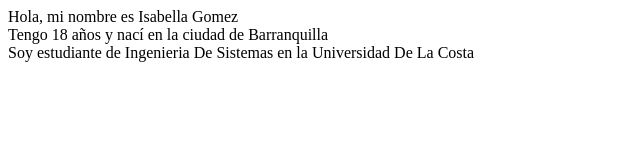
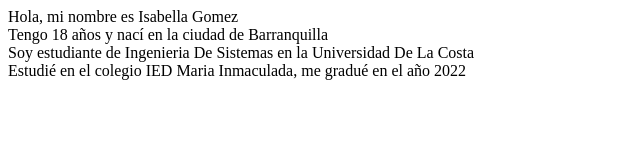
Before and after one commit to Isa-G88/practica_1, a plain HTML site: page index.html in a window 1280 px wide. Shown: the whole page, without its empty margins (0-640 px from the left). Drawn offline with Linux system fonts and the light colour scheme.

Commit message:
Informacion: colegio, fecha de graduacion

```diff
--- a/index.html
+++ b/index.html
@@ -9,5 +9,6 @@
     <div>Hola, mi nombre es Isabella Gomez</div>
     <div>Tengo 18 años y nací en la ciudad de Barranquilla</div>
     <div>Soy estudiante de Ingenieria De Sistemas en la Universidad De La Costa</div>
+    <div>Estudié en el colegio IED Maria Inmaculada, me gradué en el año 2022</div>
 </body>
 </html>
```
